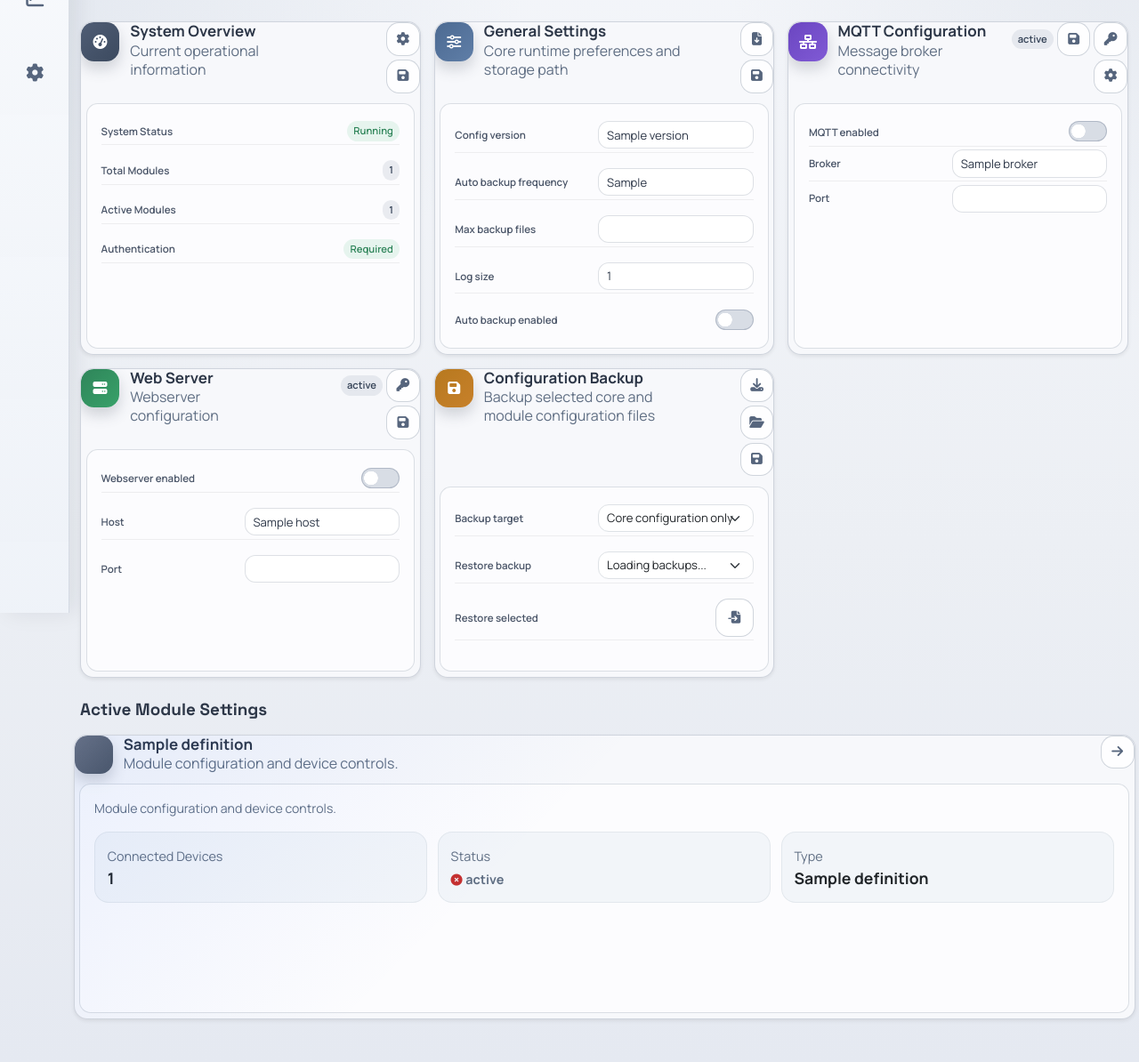
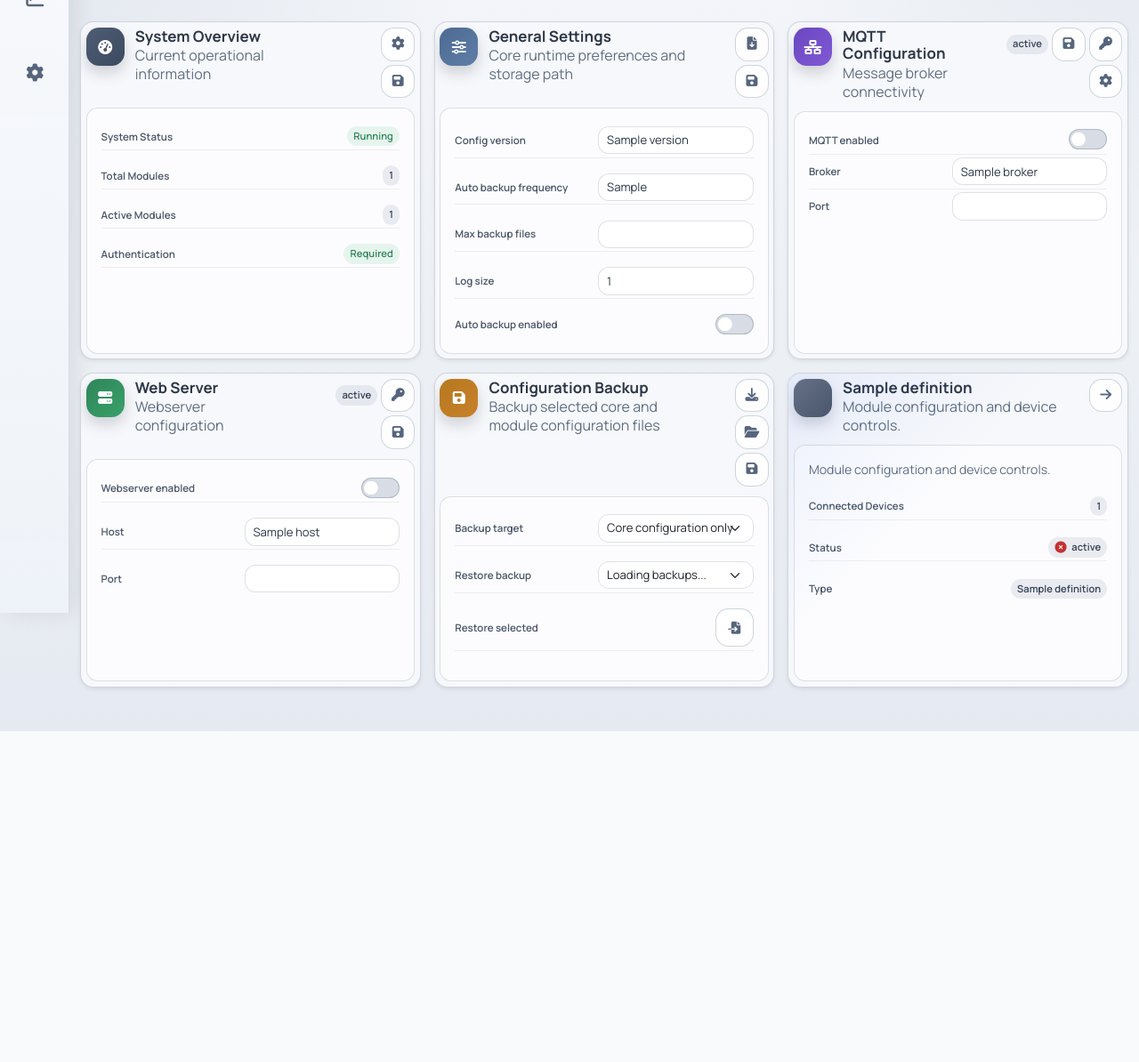
Before and after one commit to allanbeth/energy-monitor-core, a Flask app: template templates/settings.html in a window 1280 px wide. Shown: the part 111-1305 px from the top of the page at 89% size. After the commit the page ends 933 px from the top, so only its background shows below. Run offline with Flask 3, Linux system fonts and the light colour scheme; the template is opened without the code that fills it: most values are stand-ins (such as "Sample title", 1, 10 or a date in 2020).

Commit message:
UI Update

```diff
--- a/static/css/app.css
+++ b/static/css/app.css
@@ -1051,14 +1051,15 @@
 }
 
 .sensor-grid-card {
+  --card-inner-gap: 0.75rem;
   display: flex;
   flex-direction: column;
-  gap: 0.8rem;
+  gap: 0.65rem;
   min-height: var(--app-card-min-height);
   max-height: none;
   width: 100%;
   max-width: 100%;
-  padding: var(--app-card-padding);
+  padding: var(--card-inner-gap);
   border-radius: var(--app-card-radius);
   border: 1px solid rgba(99, 115, 129, 0.18);
   background: linear-gradient(155deg, rgba(255, 255, 255, 0.98), rgba(241, 246, 255, 0.95));
@@ -1098,6 +1099,21 @@
 .sensor-card-config,
 .sensor-card-logs {
   display: block;
+  width: 100%;
+}
+
+.sensor-grid-card > .legacy-card-header,
+.sensor-grid-card > .sensor-card-feedback,
+.sensor-grid-card > .legacy-card-content {
+  width: 100%;
+  margin-left: 0;
+  margin-right: 0;
+}
+
+.sensor-grid-card > .sensor-card-view {
+  display: flex;
+  flex-direction: column;
+  flex: 1 1 auto;
 }
 
 .sensor-card-feedback {
@@ -1204,6 +1220,12 @@
   gap: 0.35rem;
 }
 
+.status-value[data-module-connection] {
+  display: inline-flex;
+  align-items: center;
+  gap: 0.35rem;
+}
+
 [data-module-connection-icon] {
   font-size: 0.82rem;
 }
@@ -1289,6 +1311,13 @@
 
 .active-module-panel .card-body {
   min-height: 160px;
+}
+
+.settings-card > .legacy-card-header,
+.module-settings-card > .legacy-card-header,
+.active-module-panel > .legacy-card-header {
+  margin: 0.35rem;
+  width: calc(100% - 0.7rem);
 }
 
 .module-settings-form {
--- a/templates/settings.html
+++ b/templates/settings.html
@@ -115,44 +115,22 @@
         <div id="core-settings-message" class="form-text"></div>
       </div>
     </article>
-  </section>
-</form>
 
-<section class="section-heading mb-3">
-  <h2 class="section-title mb-0">Active Module Settings</h2>
-</section>
-
-<section class="row row-cols-1 row-cols-md-2 row-cols-xl-3 g-4 mb-4 active-modules-grid">
-  {% for module_name, module_payload in modules.items() %}
-  <div class="col-12 col-lg-6 col-xxl-4" id="active-module-{{ module_name }}">
-    <div class="panel card shadow-sm h-100 active-module-panel module-{{ module_name }}" data-module-status="{{ module_name }}">
+    {% for module_name, module_payload in modules.items() %}
+    <article class="panel card shadow-sm settings-card active-module-panel module-{{ module_name }}" id="active-module-{{ module_name }}" data-module-status="{{ module_name }}">
       {% call legacy_card_header(module_payload.definitions.get('icon', 'fa-microchip'), module_payload.definitions.get('settings-title', module_name|title ~ ' Settings'), 'Module configuration and device controls.') %}
       <a class="btn btn-outline-primary btn-sm action-icon-btn" href="/settings/module/{{ module_name }}" title="Open module settings">
         <i class="fa-solid fa-arrow-right"></i>
       </a>
       {% endcall %}
-      <div class="card-body legacy-card-content d-flex flex-column gap-3">
+      <div class="card-body legacy-card-content settings-card-content d-flex flex-column gap-3">
         <div class="text-secondary small">Module configuration and device controls.</div>
-        <div class="module-stats">
-          <div>
-            <span>Connected Devices</span>
-            <strong data-module-connected-count>{{ module_payload.get('connected_device_count', module_payload.get('connected_sensor_count', 0)) }}</strong>
-          </div>
-          <div>
-            <span>Status</span>
-            <strong data-module-connection>
-              <i class="fa-solid fa-circle-xmark status-disconnected" data-module-connection-icon></i>
-              <span data-module-connection-label>{{ module_payload.connection_status }}</span>
-            </strong>
-          </div>
-          <div>
-            <span>Type</span>
-            <strong>{{ module_payload.definitions.get('sensor-title', module_name|title) }}</strong>
-          </div>
-        </div>
+        <div class="settings-entry"><label>Connected Devices</label><span class="status-value" data-module-connected-count>{{ module_payload.get('connected_device_count', module_payload.get('connected_sensor_count', 0)) }}</span></div>
+        <div class="settings-entry"><label>Status</label><strong class="status-value" data-module-connection><i class="fa-solid fa-circle-xmark status-disconnected" data-module-connection-icon></i><span data-module-connection-label>{{ module_payload.connection_status }}</span></strong></div>
+        <div class="settings-entry"><label>Type</label><span class="status-value">{{ module_payload.definitions.get('sensor-title', module_name|title) }}</span></div>
       </div>
-    </div>
-  </div>
-  {% endfor %}
-</section>
+    </article>
+    {% endfor %}
+  </section>
+</form>
 {% endblock %}
```
Also changed, not shown: templates/_module_settings_form.html (+9 -9 lines).
